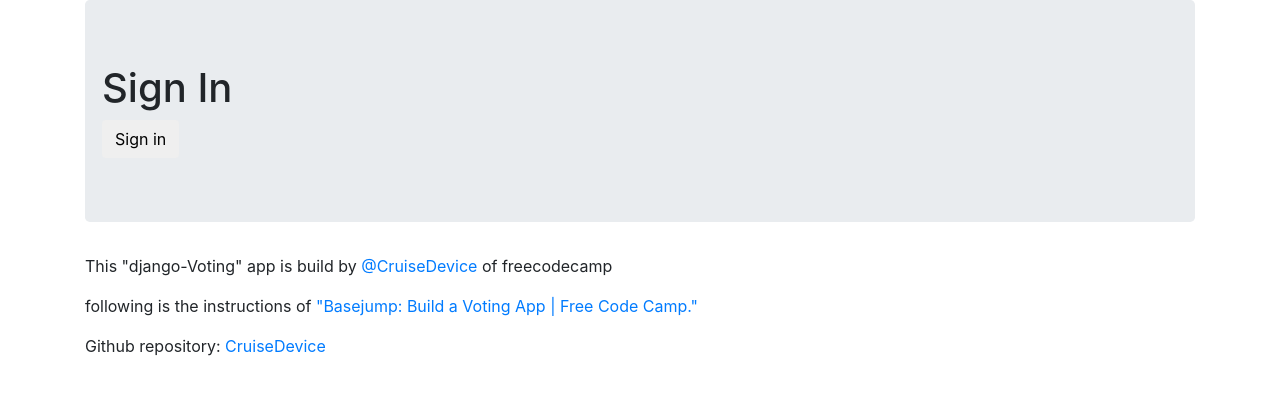
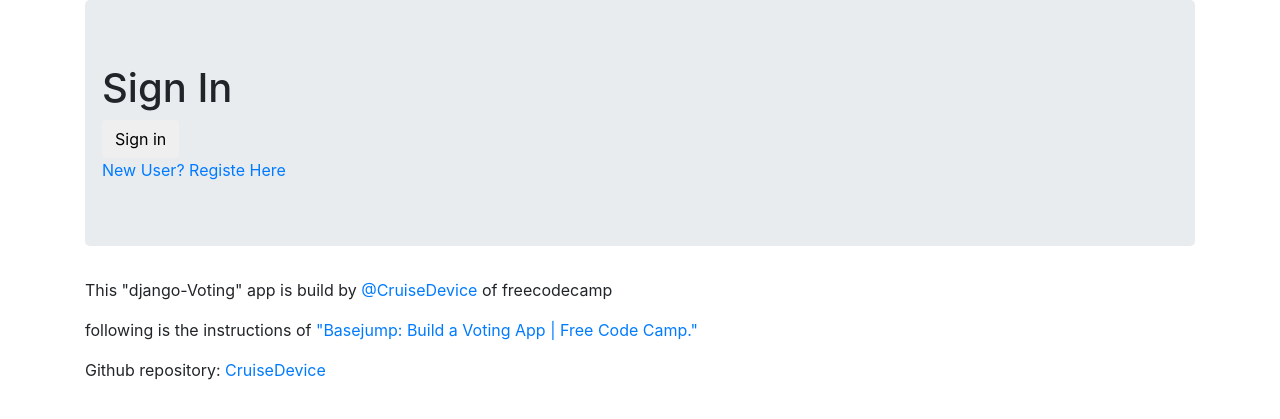
Before and after one commit to CruiseDevice/VotingApp, a Django app: template accounts/templates/accounts/sign_in.html in a window 1280 px wide. Shown: the part 56-475 px from the top of the page. Run offline with Django 3.2, Linux system fonts and the light colour scheme; the template is opened without the code that fills it, so the values that code supplies are empty; some libraries are stand-ins or nearby versions.

Commit message:
add registration link on sign_in page

```diff
--- a/accounts/templates/accounts/sign_in.html
+++ b/accounts/templates/accounts/sign_in.html
@@ -36,7 +36,7 @@
                 <input type="submit" class = "btn primary" name="commit" id="" value = "Sign in">
                 </div>
             </form>
-
+                <a href="{% url 'accounts:register' %}">New User? Registe Here</a>
         </div>
     </div>
 {% endblock %}
```
